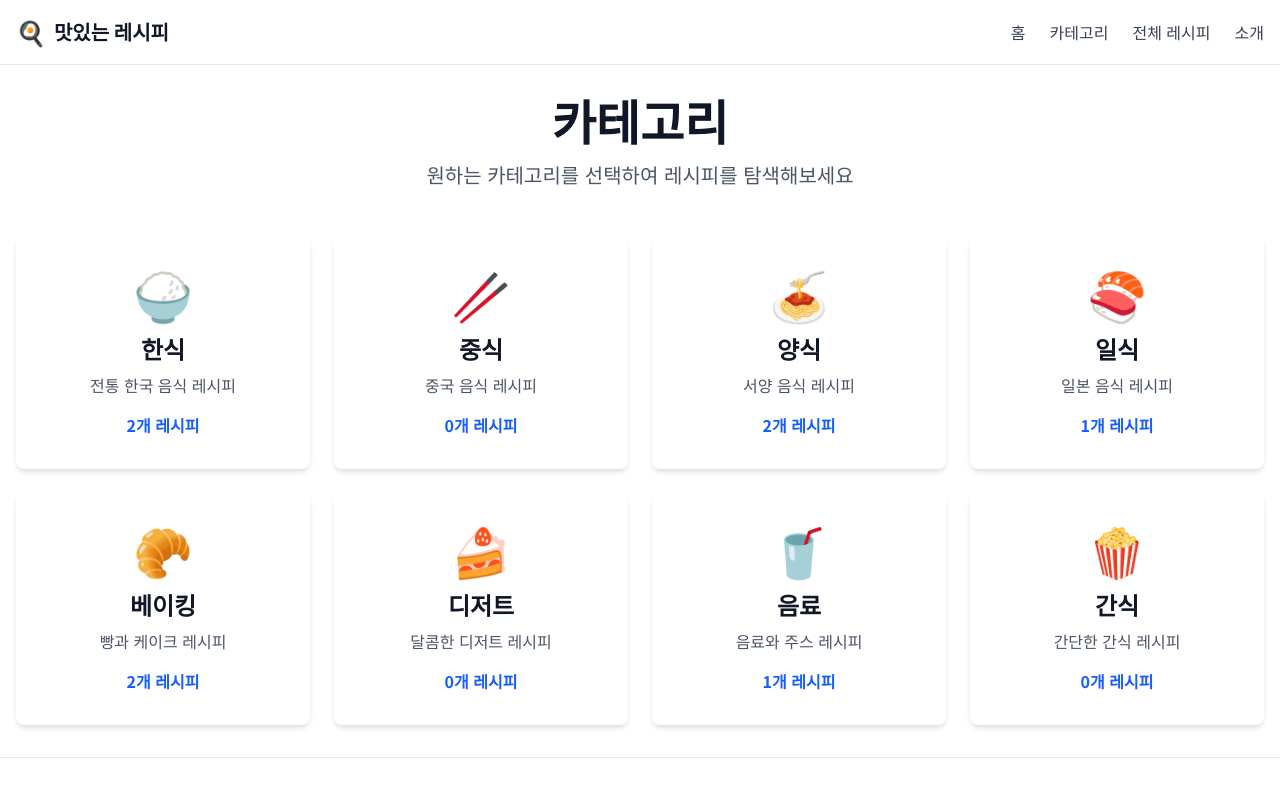
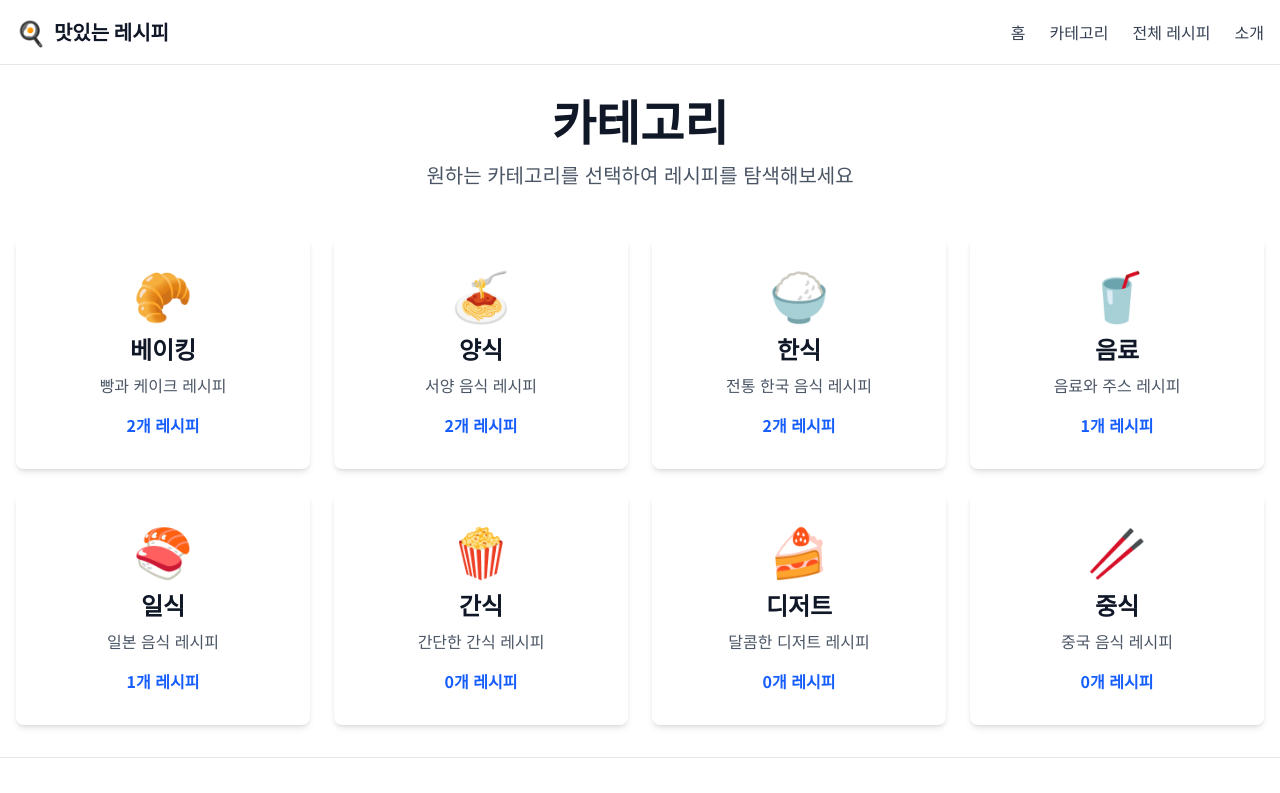
Before and after one commit to joyh7680/09_optimization, a Next.js app in the folder 03_optimization-practice/: page /categories in a window 1280 px wide. Shown: the top 793 px of the page. Built offline with nearby package versions, Linux system fonts and the light colour scheme.

Commit message:
fix: categories 최적화

```diff
--- a/03_optimization-practice/next.config.ts
+++ b/03_optimization-practice/next.config.ts
@@ -7,6 +7,9 @@ const withBundleAnalyzer = bundleAnalyzer({
 
 const nextConfig: NextConfig = {
   reactStrictMode: true,
+  images: {
+    domains: ["images.unsplash.com"],
+  },
 };
 
 export default withBundleAnalyzer(nextConfig);
--- a/03_optimization-practice/src/app/categories/page.tsx
+++ b/03_optimization-practice/src/app/categories/page.tsx
@@ -1,36 +1,62 @@
 import Link from "next/link";
 import { categories } from "@/data/categories";
 import { recipes } from "@/data/recipes";
+import type { Metadata } from "next";
 
 // ⚠️ SEO 최적화 안됨: 메타데이터 없음
+export const metadata: Metadata = {
+  title: "카테고리 | 맛있는 레시피",
+  description: "카테고리별로 레시피를 탐색해보세요.",
+  alternates: { canonical: "/categories" },
+  openGraph: {
+    title: "카테고리 | 맛있는 레시피",
+    description: "카테고리별로 레시피를 탐색해보세요.",
+    url: "/categories",
+    type: "website",
+  },
+};
 
 export default function CategoriesPage() {
+  // ✅ 카테고리별 레시피 개수 집계를 1번만 수행 (O(n))
+  const countsByCategory = recipes.reduce<Record<string, number>>((acc, r) => {
+    acc[r.category] = (acc[r.category] ?? 0) + 1;
+    return acc;
+  }, {});
 
-  const categoryList = Object.values(categories).map((category) => {
-    const count = recipes.filter((r) => r.category === category.name).length;
-    return { ...category, count };
-  });
+  const categoryList = Object.values(categories)
+    .map((category) => ({
+      ...category,
+      count: countsByCategory[category.name] ?? 0,
+    }))
+    // (선택) UI 안정적으로 보이게 정렬
+    .sort((a, b) => b.count - a.count || a.name.localeCompare(b.name, "ko"));
+
+  // const categoryList = Object.values(categories).map((category) => {
+  //   const count = recipes.filter((r) => r.category === category.name).length;
+  //   return { ...category, count };
+  // });
 
   return (
-    <div className="container mx-auto px-4 py-8">
+    <main className="container mx-auto px-4 py-8">
       {/* ⚠️ SEO 최적화 안됨: header 태그 미사용 */}
-      <div className="mb-12 text-center">
+      <header className="mb-12 text-center">
         <h1 className="font-display text-4xl md:text-5xl font-bold mb-4 text-gray-900 dark:text-gray-100">
           카테고리
         </h1>
         <p className="text-xl text-gray-600 dark:text-gray-400">
           원하는 카테고리를 선택하여 레시피를 탐색해보세요
         </p>
-      </div>
+      </header>
 
       {/* ⚠️ SEO 최적화 안됨: section 태그 미사용 */}
-      <div>
+      <section>
         <div className="grid grid-cols-1 md:grid-cols-2 lg:grid-cols-4 gap-6">
           {categoryList.map((category) => (
+            <article key={category.name}>
               <Link
-              key={category.name}
                 href={`/categories/${encodeURIComponent(category.name)}`}
-              className="bg-white dark:bg-gray-900 p-8 rounded-lg shadow-md hover:shadow-xl transition-all transform hover:scale-105"
+                className="bg-white dark:bg-gray-900 p-8 rounded-lg shadow-md hover:shadow-xl transition-all transform hover:scale-105 block"
+                aria-label={`${category.name} 카테고리로 이동 (${category.count}개 레시피)`}
               >
                 <div className="text-5xl mb-4 text-center">{category.icon}</div>
                 <h2 className="font-display text-2xl font-bold mb-2 text-center text-gray-900 dark:text-gray-100">
@@ -39,13 +65,30 @@ export default function CategoriesPage() {
                 <p className="text-gray-600 dark:text-gray-400 text-center mb-4">
                   {category.description}
                 </p>
-              <div className="text-center text-blue-600 dark:text-blue-400 font-semibold">
+                <p className="text-center text-blue-600 dark:text-blue-400 font-semibold">
                   {category.count}개 레시피
-              </div>
+                </p>
               </Link>
+            </article>
+            // <Link
+            //   key={category.name}
+            //   href={`/categories/${encodeURIComponent(category.name)}`}
+            //   className="bg-white dark:bg-gray-900 p-8 rounded-lg shadow-md hover:shadow-xl transition-all transform hover:scale-105"
+            // >
+            //   <div className="text-5xl mb-4 text-center">{category.icon}</div>
+            //   <h2 className="font-display text-2xl font-bold mb-2 text-center text-gray-900 dark:text-gray-100">
+            //     {category.name}
+            //   </h2>
+            //   <p className="text-gray-600 dark:text-gray-400 text-center mb-4">
+            //     {category.description}
+            //   </p>
+            //   <div className="text-center text-blue-600 dark:text-blue-400 font-semibold">
+            //     {category.count}개 레시피
+            //   </div>
+            // </Link>
           ))}
         </div>
-      </div>
-    </div>
+      </section>
+    </main>
   );
 }
--- /dev/null
+++ b/03_optimization-practice/src/app/layout-back.tsx
@@ -0,0 +1,38 @@
+import type { Metadata } from "next";
+import "./globals.css";
+import Header from "@/components/Header";
+import Footer from "@/components/Footer";
+
+// ⚠️ SEO 최적화 안됨: 메타데이터가 너무 단순함
+export const metadata: Metadata = {
+  title: "맛있는 레시피",
+  description: "레시피 모음",
+};
+
+export default function RootLayout({
+  children,
+}: Readonly<{
+  children: React.ReactNode;
+}>) {
+  return (
+    <html lang="ko">
+      <head>
+        {/* ⚠️ 폰트 최적화 안됨: 외부 CDN에서 폰트 로드 - 렌더링 블로킹 발생 */}
+        <link rel="preconnect" href="https://fonts.googleapis.com" />
+        <link rel="preconnect" href="https://fonts.gstatic.com" crossOrigin="anonymous" />
+        <link
+          href="https://fonts.googleapis.com/css2?family=Noto+Sans+KR:wght@400;700;900&family=Playfair+Display:wght@400;700;900&family=Roboto+Mono:wght@400;700&display=swap"
+          rel="stylesheet"
+        />
+      </head>
+      <body className="antialiased">
+        <Header />
+        {/* ⚠️ SEO 최적화 안됨: main 태그 대신 div 사용 */}
+        <div className="min-h-screen flex flex-col">
+          <div className="flex-1">{children}</div>
+        </div>
+        <Footer />
+      </body>
+    </html>
+  );
+}
--- a/03_optimization-practice/src/app/page.tsx
+++ b/03_optimization-practice/src/app/page.tsx
@@ -42,7 +42,8 @@ export default function Home() {
           <Image
             src="https://images.unsplash.com/photo-1556910103-1c02745aae4d?w=1200&h=600&fit=crop"
             alt="요리 키친"
-            fill
+            width={1200}
+            height={600}
             priority
             sizes="(max-width: 768px) 100vw, (max-width: 1024px) 80vw, 1024px"
             className="object-cover"
--- /dev/null
+++ b/03_optimization-practice/src/components/RecipeCard-back.tsx
@@ -0,0 +1,52 @@
+import Link from "next/link";
+import { Recipe } from "@/types/recipe";
+
+interface RecipeCardProps {
+  recipe: Recipe;
+}
+
+export default function RecipeCard({ recipe }: RecipeCardProps) {
+  return (
+    <div className="bg-white dark:bg-gray-900 rounded-lg shadow-md hover:shadow-xl transition-shadow overflow-hidden">
+      {/* ⚠️ SEO 최적화 안됨: article 태그 미사용 */}
+      {/* ⚠️ 이미지 최적화 안됨: 일반 img 태그 사용 */}
+      <Link href={`/recipes/${recipe.id}`} className="block">
+        <div className="w-full h-48">
+          <img
+            src={recipe.image}
+            alt={recipe.title}
+            className="w-full h-full object-cover"
+          />
+        </div>
+
+        <div className="p-4">
+          <div className="flex items-center justify-between mb-2">
+            <span className="text-sm font-semibold text-blue-600 dark:text-blue-400">
+              {recipe.category}
+            </span>
+            <span className="text-sm text-gray-500 dark:text-gray-400">
+              ⏱ {recipe.cookingTime}분
+            </span>
+          </div>
+
+          <h2 className="text-xl font-bold mb-2 text-gray-900 dark:text-gray-100 line-clamp-2">
+            {recipe.title}
+          </h2>
+
+          <p className="text-gray-600 dark:text-gray-400 text-sm mb-3 line-clamp-2">
+            {recipe.description}
+          </p>
+
+          <div className="flex items-center justify-between text-sm">
+            <span className="text-gray-500 dark:text-gray-400">
+              👥 {recipe.servings}인분
+            </span>
+            <span className="text-yellow-500">
+              ⭐ {recipe.rating}
+            </span>
+          </div>
+        </div>
+      </Link>
+    </div>
+  );
+}
```
Lines whose indentation alone changed are shown as unchanged.
